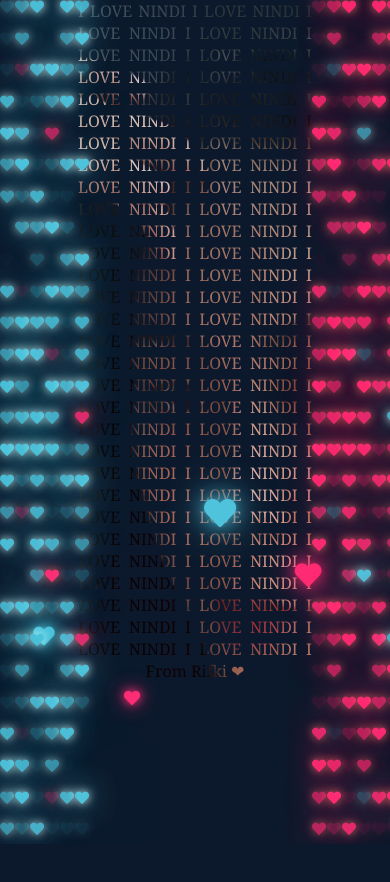
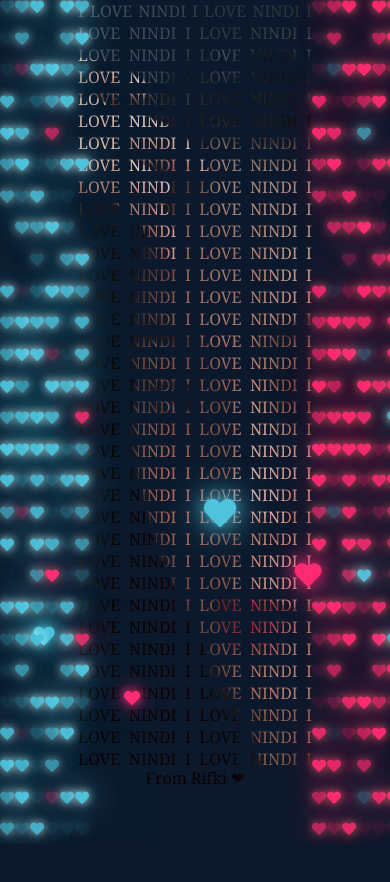
Before and after one commit to rifkiryan/rifkiryan.github.io, a plain HTML site: page foto.html in a window 390 px wide. Drawn offline with Linux system fonts and the light colour scheme.

Commit message:
Update style.css

```diff
--- a/css/style.css
+++ b/css/style.css
@@ -47,7 +47,7 @@ body
     {
         font-family: Georgia, 'Times New Roman', Times, serif;
         overflow: hidden;
-        height: 660px;
+        height: 767px;
         width: 100%;
     }
 }
```
